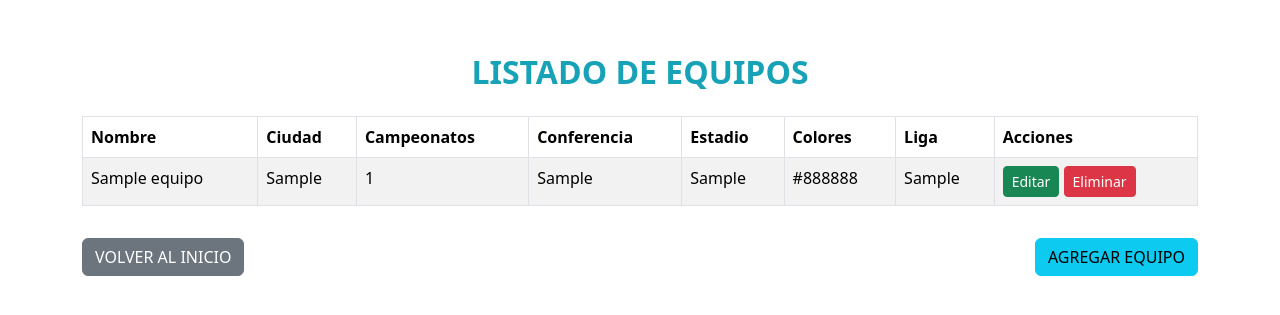
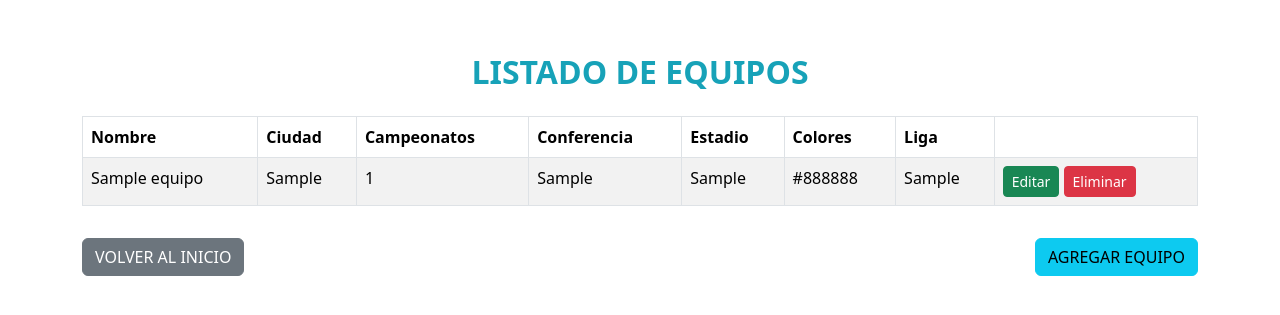
Before and after one commit to FlushaM/Evaluacion2BackEnd, a Django app: page /equipos/ in a window 1280 px wide. Shown: the top 315 px of the page. Run offline with Django 3.2, Linux system fonts and the light colour scheme; tables that the repository leaves empty hold one stand-in row (values such as "Sample post").

Commit message:
arreglos

```diff
--- a/nbaModelForm/templates/equiposApp/equipos.html
+++ b/nbaModelForm/templates/equiposApp/equipos.html
@@ -23,7 +23,7 @@
                     <th>Estadio</th>
                     <th>Colores</th>
                     <th>Liga</th>
-                    <th>Acciones</th>
+                    <th></th>
                 </tr>
             </thead>
             <tbody>
```
